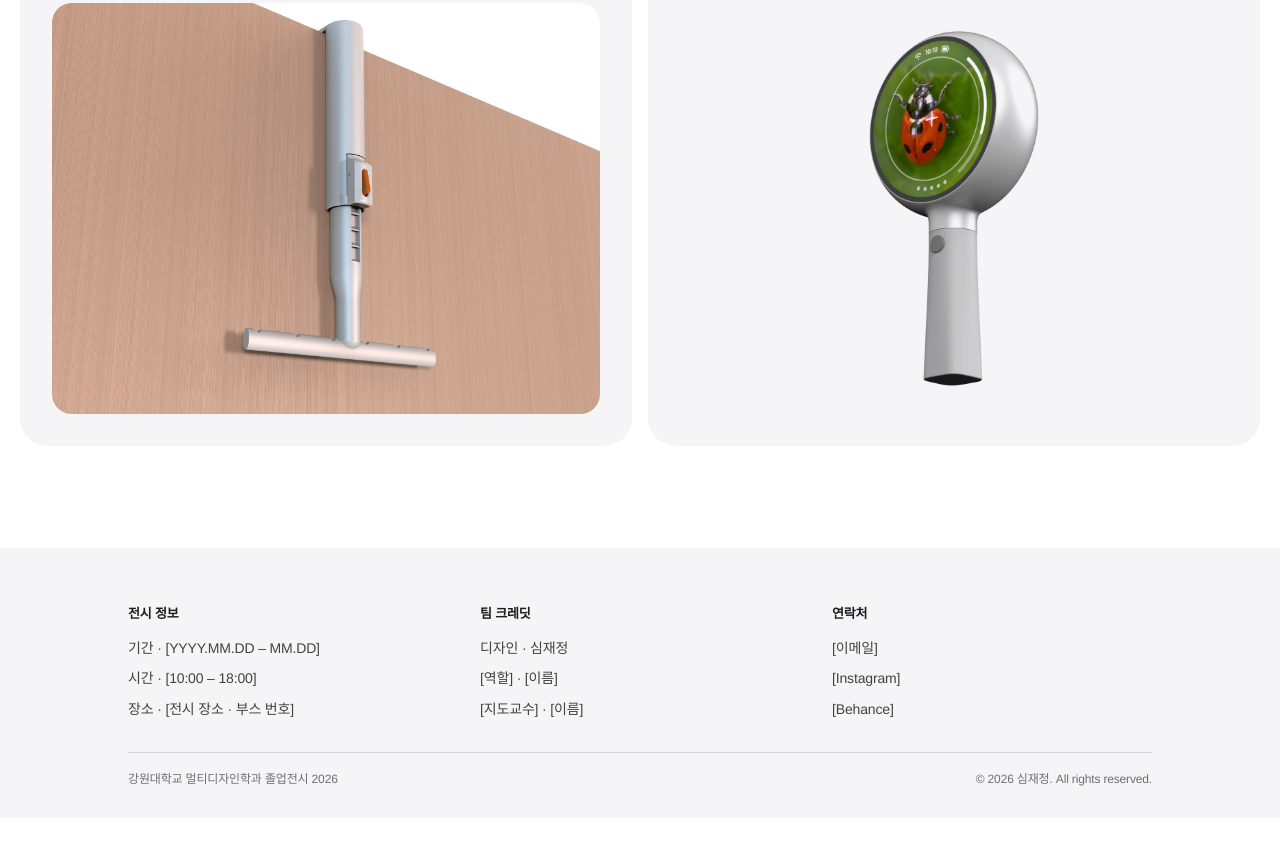
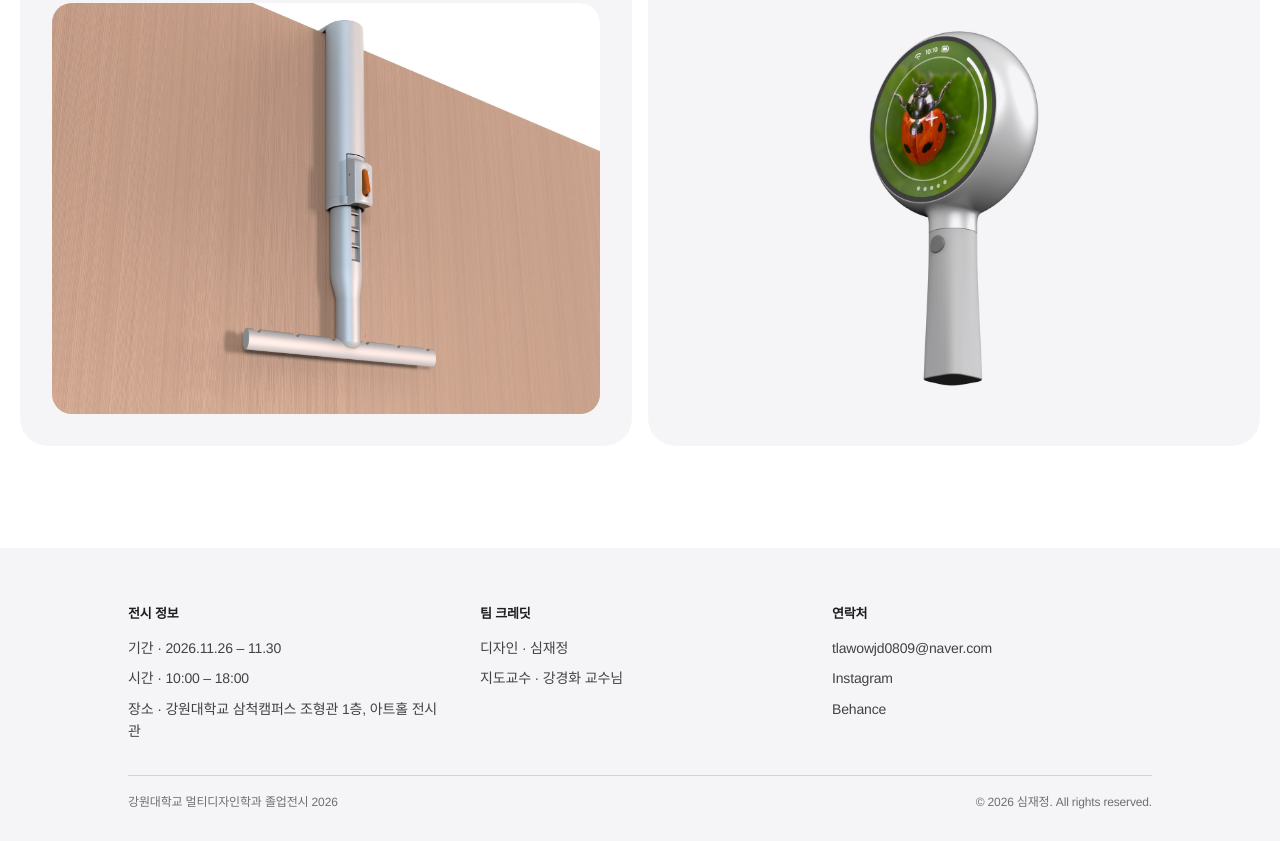
Before and after one commit to simpsonII/Graduation-Exhibition-Archive-2026, a plain HTML site: page index.html in a window 1280 px wide. Shown: the part 1016-1857 px from the top of the page. Before the commit the page ends 1834 px from the top, so only its background shows below. Drawn offline with Linux system fonts and the light colour scheme.

Commit message:
Update exhibition details and contact information

```diff
--- a/index.html
+++ b/index.html
@@ -62,21 +62,20 @@ a{color:#0066CC;text-decoration:none}a:hover{text-decoration:underline}
       <div style="display: grid; grid-template-columns: repeat(auto-fit, minmax(220px, 1fr)); gap: 32px">
         <div id="info" style="display: flex; flex-direction: column; gap: 8px; font-size: 14px; line-height: 1.6">
           <h2 style="margin: 0 0 4px; font-size: 13px; font-weight: 600; color: #1D1D1F">전시 정보</h2>
-          <span style="color: #424245">기간 · [YYYY.MM.DD – MM.DD]</span>
-          <span style="color: #424245">시간 · [10:00 – 18:00]</span>
-          <span style="color: #424245">장소 · [전시 장소 · 부스 번호]</span>
+          <span style="color: #424245">기간 · 2026.11.26 – 11.30</span>
+          <span style="color: #424245">시간 · 10:00 – 18:00</span>
+          <span style="color: #424245">장소 · 강원대학교 삼척캠퍼스 조형관 1층, 아트홀 전시관</span>
         </div>
         <div style="display: flex; flex-direction: column; gap: 8px; font-size: 14px; line-height: 1.6">
           <h2 style="margin: 0 0 4px; font-size: 13px; font-weight: 600">팀 크레딧</h2>
           <span style="color: #424245">디자인 · 심재정</span>
-          <span style="color: #424245">[역할] · [이름]</span>
-          <span style="color: #424245">[지도교수] · [이름]</span>
+          <span style="color: #424245">지도교수 · 강경화 교수님</span>
         </div>
         <div id="contact" style="display: flex; flex-direction: column; gap: 8px; font-size: 14px; line-height: 1.6">
           <h2 style="margin: 0 0 4px; font-size: 13px; font-weight: 600">연락처</h2>
-          <a href="#contact" style="color: #424245">[이메일]</a>
-          <a href="#contact" style="color: #424245">[Instagram]</a>
-          <a href="#contact" style="color: #424245">[Behance]</a>
+          <a href="mailto:tlawowjd0809@naver.com" style="color: #424245">tlawowjd0809@naver.com</a>
+          <a href="https://www.instagram.com/hi_10sion?knvt=cnB0OGRiYWFuaHox&utm_source=qr" target="_blank" rel="noopener noreferrer" style="color: #424245">Instagram</a>
+          <a href="https://www.behance.net/c6a10572" target="_blank" rel="noopener noreferrer" style="color: #424245">Behance</a>
         </div>
       </div>
       <div style="border-top: 1px solid #D2D2D7; padding-top: 16px; display: flex; flex-wrap: wrap; justify-content: space-between; gap: 8px; font-size: 12px; color: #6E6E73">
```
